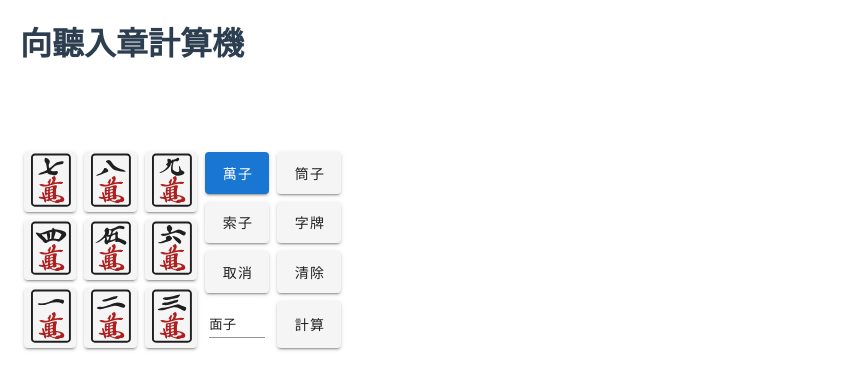
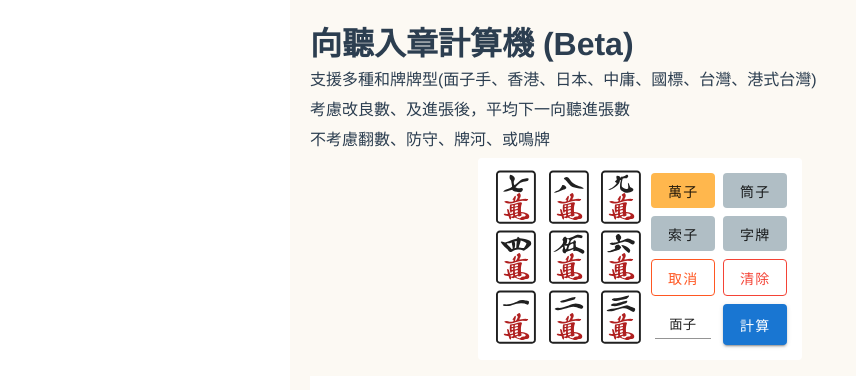
Before and after one commit to garyleung142857/cal-shanten-beta, a Vue app: page / in a window 1280 px wide. Shown: the top 390 px of the page, without its empty margins (0-856 px from the left). Built offline with nearby package versions, Linux system fonts and the light colour scheme.

Commit message:
cosmetics

```diff
--- a/src/App.vue
+++ b/src/App.vue
@@ -1,8 +1,9 @@
 <template>
   <v-app id="app">
-    <h1> 向聽入章計算機 </h1>
-
-    <TileHand :hand="hand" @tileFaceClick="(idx) => removeTile(idx)" />
+    <h1> 向聽入章計算機 (Beta) </h1>
+    <p> 支援多種和牌牌型(面子手、香港、日本、中庸、國標、台灣、港式台灣)</p>
+    <p> 考慮改良數、及進張後，平均下一向聽進張數</p>
+    <p> 不考慮翻數、防守、牌河、或鳴牌 </p>
     <InputKeyboard
       @inputTile="(tileName) => inputTile(tileName)"
       @removeLastTile="removeLastTile"
@@ -10,13 +11,14 @@
       @submitQuery="handleQuery"
       @ruleChange="(ruleName) => this.ruleName=ruleName"
     />
+    <TileHand :hand="hand" @tileFaceClick="(idx) => removeTile(idx)" />
     <v-alert
       v-if="error"
       color="red"
       type="error"
     > {{error}}
     </v-alert>
-    <template v-if="tiles">
+    <template v-if="queryResults">
       <h3>結果</h3>
       <template v-if="queryResults.shanten>=0">
         <template v-for="t in tiles">
@@ -80,6 +82,9 @@ export default {
     },
     clearAll(){
       this.hand = []
+      this.queryResults = null
+      this.tiles = null
+      this.error = null
     },
     removeLastTile(){
       this.hand.pop()
@@ -97,8 +102,16 @@ export default {
     -webkit-font-smoothing: antialiased;
     -moz-osx-font-smoothing: grayscale;
     color: #2c3e50;
+    background-color: rgb(252, 249, 243);
     padding: 20px;
+    height: '100vh';
     max-width: 700px;
+    min-width: 350px;
+    margin: auto;
+  }
+
+  p {
+    margin-bottom: 6px !important;
   }
 
   @font-face {
--- a/src/components/InputKeyboard.vue
+++ b/src/components/InputKeyboard.vue
@@ -1,5 +1,5 @@
 <template>
-  <v-card flat class="d-flex justify-start">
+  <v-card flat class="input-keyboard d-flex justify-start pa-2 mb-4">
     <v-card flat class="pa-1">
       <v-row v-for="(r, rowid) in curSuitLayout" :key="rowid" dense class="d-flex justify-end">
         <TileButton
@@ -14,29 +14,33 @@
         <v-btn
           class="suit-btn pa-1 ma-1"
           @click="changeSuit('man')"
-          :class="curSuit == 'man' ? 'primary' : null"
+          :color="curSuit == 'man' ? 'orange lighten-2' : 'blue-grey lighten-3'"
+          depressed
         >萬子</v-btn>
         <v-btn
           class="suit-btn pa-1 ma-1"
           @click="changeSuit('pin')"
-          :class="curSuit == 'pin' ? 'primary' : null"
+          :color="curSuit == 'pin' ? 'orange lighten-2' : 'blue-grey lighten-3'"
+          depressed
         >筒子</v-btn>
       </v-row>
       <v-row dense class="d-flex">
         <v-btn
           class="suit-btn pa-1 ma-1"
           @click="changeSuit('sou')"
-          :class="curSuit == 'sou' ? 'primary' : null"
+          :color="curSuit == 'sou' ? 'orange lighten-2' : 'blue-grey lighten-3'"
+          depressed
         >索子</v-btn>
         <v-btn
           class="suit-btn pa-1 ma-1"
           @click="changeSuit('zi')"
-          :class="curSuit == 'zi' ? 'primary' : null"
+          :color="curSuit == 'zi' ? 'orange lighten-2' : 'blue-grey lighten-3'"
+          depressed
         >字牌</v-btn>
       </v-row>
       <v-row dense class="d-flex">
-        <v-btn class="suit-btn pa-1 ma-1" @click="removeLastTile()">取消</v-btn>
-        <v-btn class="suit-btn pa-1 ma-1" @click="clearAll()">清除</v-btn>
+        <v-btn class="suit-btn pa-1 ma-1" outlined color="deep-orange" @click="removeLastTile()">取消</v-btn>
+        <v-btn class="suit-btn pa-1 ma-1" outlined color="red" @click="clearAll()">清除</v-btn>
       </v-row>
       <v-row dense class="d-flex">
         <v-select class="rule-select pa-1 ma-1"
@@ -44,8 +48,14 @@
           :items="r"
           :append-icon="null"
           dense hide-details
-        />
-        <v-btn class="suit-btn pa-1 ma-1" @click="submitQuery()">計算</v-btn>
+        >
+          <template v-slot:selection="{ item }">
+            <span class="d-flex justify-center" style="width: 100%;">
+              {{ item.text }}
+            </span>
+          </template>
+        </v-select>
+        <v-btn class="suit-btn pa-1 ma-1 primary" @click="submitQuery()">計算</v-btn>
       </v-row>
     </v-card>
   </v-card>
@@ -97,6 +107,10 @@
 </script>
 
 <style scoped>
+  .input-keyboard{
+    align-self: center;
+    border: 3px rgb(139, 122, 105) solid;
+  }
   .suit-btn{
     justify-content: center;
     align-items: center;
--- a/src/components/TileButton.vue
+++ b/src/components/TileButton.vue
@@ -1,8 +1,9 @@
 <template>
   <v-btn
-    class="input-btn pa-1 ma-1"
+    class="input-btn pa-1 ma-0"
     height="60"
     @click="tileClicked"
+    text
   >
     <TileImage :tileName="tileName" button />
   </v-btn>
--- a/src/components/TileHand.vue
+++ b/src/components/TileHand.vue
@@ -1,7 +1,7 @@
 <template>
   <v-card
-    flat
-    class="hand d-flex ma-0 flex-wrap"
+    flat tile
+    class="hand d-flex ma-0 flex-wrap mb-4"
     width="100%"
   >
     <TileImage v-for="(tn, idx) in hand" :key="idx"
@@ -34,7 +34,8 @@
     min-height: 80px;
     justify-content: flex-start;
     align-items: center;
-    border: 1px black solid;
+    border-bottom: 5px rgb(100, 83, 67) solid;
+    background-color: rgb(238, 231, 222);
     line-height: 1.15;
   }
   .hand-tile:hover{
```
Lines whose indentation alone changed are shown as unchanged.
